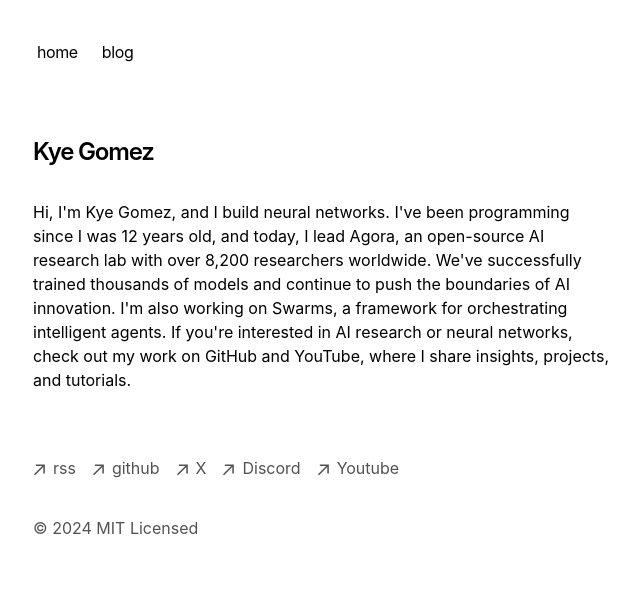
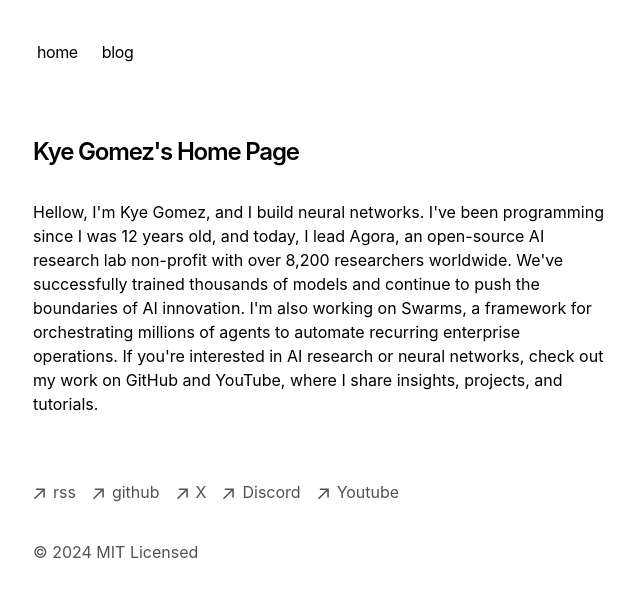
Before and after one commit to kyegomez/kyegomez-com, a Next.js app: page / in a window 1280 px wide. Shown: the top 596 px of the page, without its empty margins (319-959 px from the left). Built offline with nearby package versions, Linux system fonts and the light colour scheme.

Commit message:
[CLEANUP]

```diff
--- a/app/page.tsx
+++ b/app/page.tsx
@@ -4,14 +4,15 @@
   return (
     <section>
       <h1 className="mb-8 text-2xl font-semibold tracking-tighter">
-        Kye Gomez
+        Kye Gomez's Home Page
       </h1>
       <p className="mb-4">
-        {`Hi, I'm Kye Gomez, and I build neural networks.
-        I've been programming since I was 12 years old, and today, I lead Agora, an open-source AI research lab with over 8,200 researchers worldwide.
+        {`Hellow, I'm Kye Gomez, and I build neural networks.
+        I've been programming since I was 12 years old, and today, I lead Agora, an open-source AI research lab non-profit with over 8,200 researchers worldwide.
         We've successfully trained thousands of models and continue to push the boundaries of AI innovation.
 
-        I'm also working on Swarms, a framework for orchestrating intelligent agents. If you're interested in AI research or neural networks, check out my work on GitHub and YouTube, where I share insights, projects, and tutorials.`}
+        I'm also working on Swarms, a framework for orchestrating millions of agents to automate recurring enterprise operations.
+        If you're interested in AI research or neural networks, check out my work on GitHub and YouTube, where I share insights, projects, and tutorials.`}
       </p>
       <div className="my-8">
         {/* <BlogPosts /> */}
```
